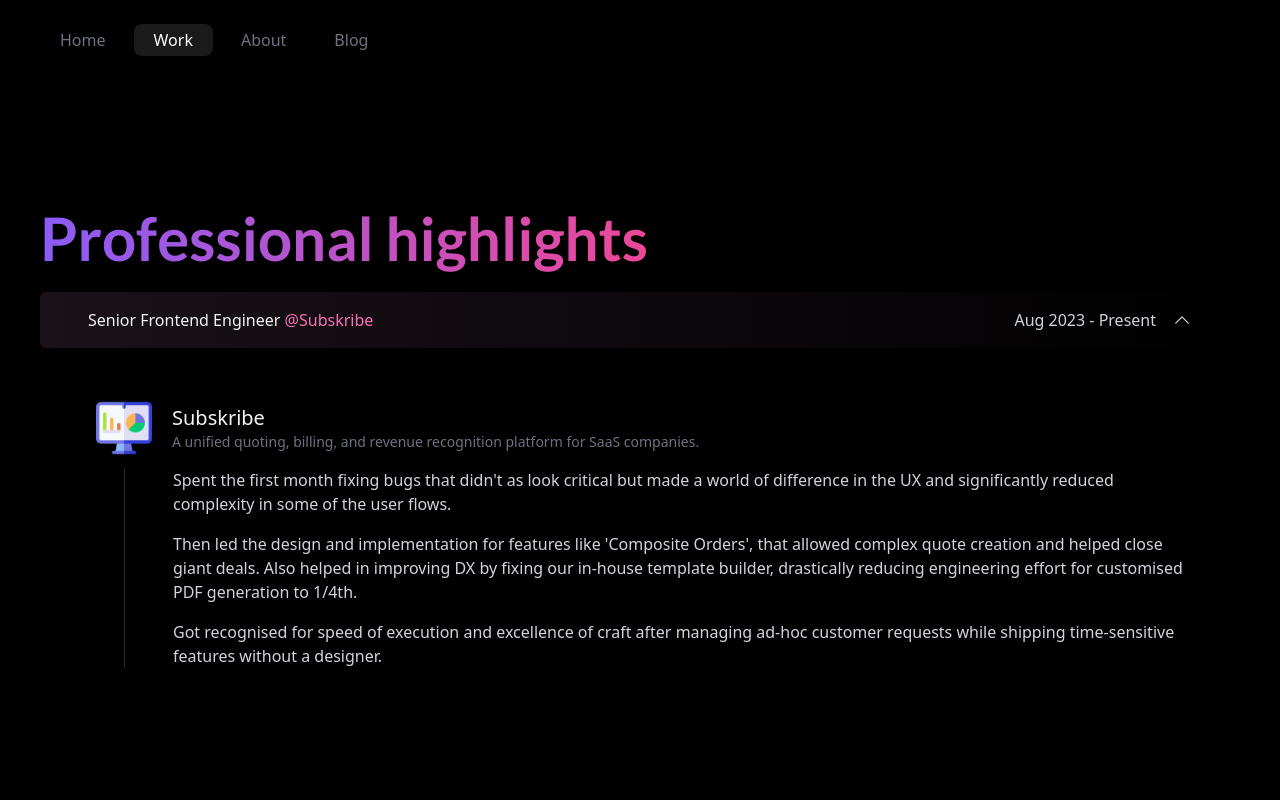
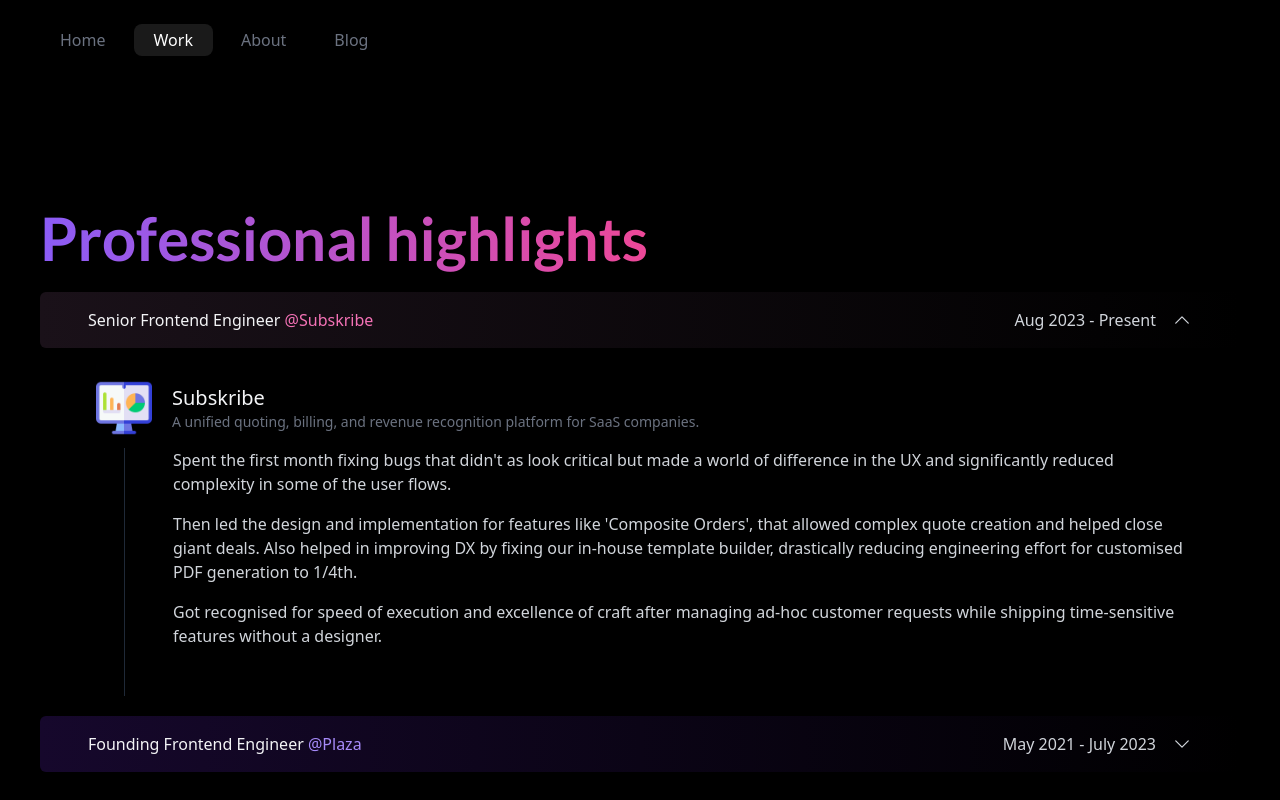
Before and after one commit to ExplorerAadi/portfolio-v2, a Next.js app: page /work in a window 1280 px wide. Shown: the top 800 px of the page. Built offline with nearby package versions, Linux system fonts and the light colour scheme.

Commit message:
✨ improve work section animation

```diff
--- a/app/Header.tsx
+++ b/app/Header.tsx
@@ -15,13 +15,11 @@
       <div className="flex space-x-2 sm:space-x-4 items-center">
         <MotionConfig transition={{ type: "spring", bounce: 0, duration: 0.4 }}>
           <motion.ul
-            layout
             className="mx-auto flex w-fit gap-2"
             // onMouseLeave={() => setHoveredTab(pathname)}
           >
             {links.map((link) => (
               <motion.li
-                layout
                 key={link.url}
                 className={classNames(
                   pathname === link.url ? "text-white" : "",
--- a/app/work/Work.tsx
+++ b/app/work/Work.tsx
@@ -11,7 +11,7 @@
   const { ref: inViewRef, inView } = useInView({ triggerOnce: true });
 
   return (
-    <div className="min-h-[calc(100vh-148px)]">
+    <div className="min-h-[calc(100vh-148px)] pb-24">
       <MotionConfig transition={{ duration: 0.4, ease: "easeIn" }}>
         <div className="pt-8 sm:pt-32" ref={inViewRef}>
           <motion.div
@@ -34,6 +34,7 @@
             </p> */}
           </motion.div>
         </div>
+        <div className="gap-y-5 flex flex-col">
           {companiesData.map((c) => (
             <Companies
               key={c.link}
@@ -45,6 +46,7 @@
               contributionData={c.contributionData}
             />
           ))}
+        </div>
       </MotionConfig>
     </div>
   );
@@ -106,18 +108,14 @@
           />
         </div>
       </button>
-      <motion.div animate={{ height: "auto" }} transition={{ duration: 0.8 }}>
-        <div
-          className={classNames("my-10", isExpanded ? "pb-24" : "")}
-          ref={ref}
-        >
+      <motion.div animate={{ height }}>
+        <div ref={ref}>
           {contributionData.map((c, index) => (
             <Contribution
               key={c.title}
               contributionData={c}
               index={index}
               isExpanded={isExpanded}
-              isLast={index === contributionData.length - 1}
             />
           ))}
         </div>
@@ -130,7 +128,6 @@
   contributionData,
   index,
   isExpanded,
-  isLast,
 }: {
   contributionData: {
     title: string;
@@ -140,7 +137,6 @@
   };
   index: number;
   isExpanded: boolean;
-  isLast: boolean;
 }) => {
   const { ref, inView } = useInView({ triggerOnce: true });
   const { title, summary, logo, data } = contributionData;
@@ -149,19 +145,22 @@
     <div ref={ref}>
       <motion.div
         className="pr-2 sm:px-14 text-gray-100"
-        initial={{ y: -20, opacity: 0 }}
+        initial={{ y: -10, opacity: 0 }}
         animate={
-          inView && isExpanded ? { y: 0, opacity: 1 } : { y: -20, opacity: 0 }
+          inView && isExpanded ? { y: 0, opacity: 1 } : { y: -10, opacity: 0 }
         }
         transition={{
-          duration: 0.4,
-          ease: "easeIn",
-          delay: index * 0.4,
+          delay: (index + 1) * 0.4,
         }}
       >
         <AnimatePresence>
           {isExpanded && (
-            <motion.div exit={{ y: -20, opacity: 0 }}>
+            <motion.div
+              exit={{ y: -10, opacity: 0 }}
+              transition={{
+                ease: "easeIn",
+              }}
+            >
               <div className="flex items-center space-x-4 sm:space-x-5">
                 <div className="sm:w-14 sm:h-14 h-10 w-10 shrink-0 relative my-3">
                   {/* eslint-disable-next-line @next/next/no-img-element */}
@@ -178,8 +177,7 @@
               </div>
               <div
                 className={classNames(
-                  "ml-5 sm:ml-7 pl-8 sm:pl-[48px] border-gray-800 space-y-4 text-gray-300 border-l",
-                  isLast ? "pb-0" : "pb-12"
+                  "ml-5 sm:ml-7 pl-8 sm:pl-[48px] border-gray-800 space-y-4 text-gray-300 border-l pb-12"
                 )}
               >
                 {data.map((d, i) => (
```
Lines whose indentation alone changed are shown as unchanged.
